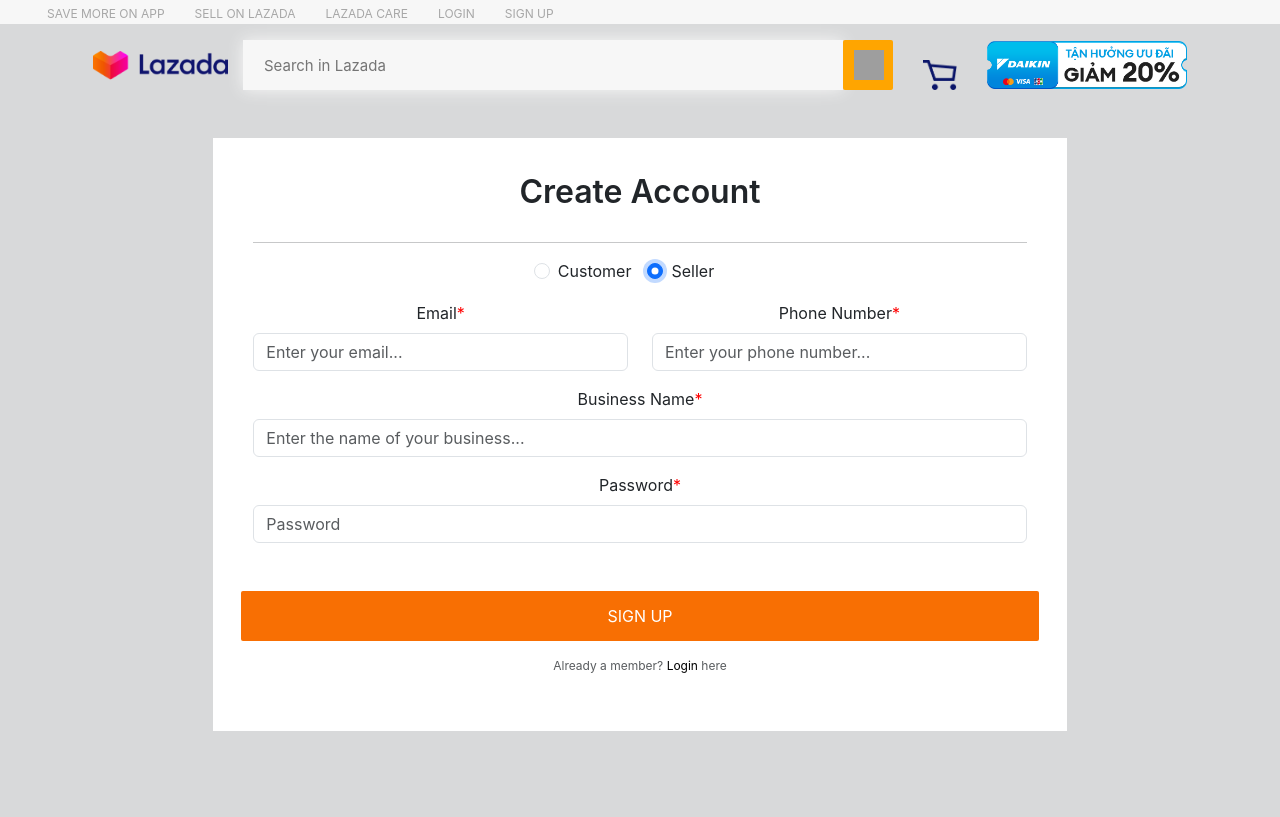
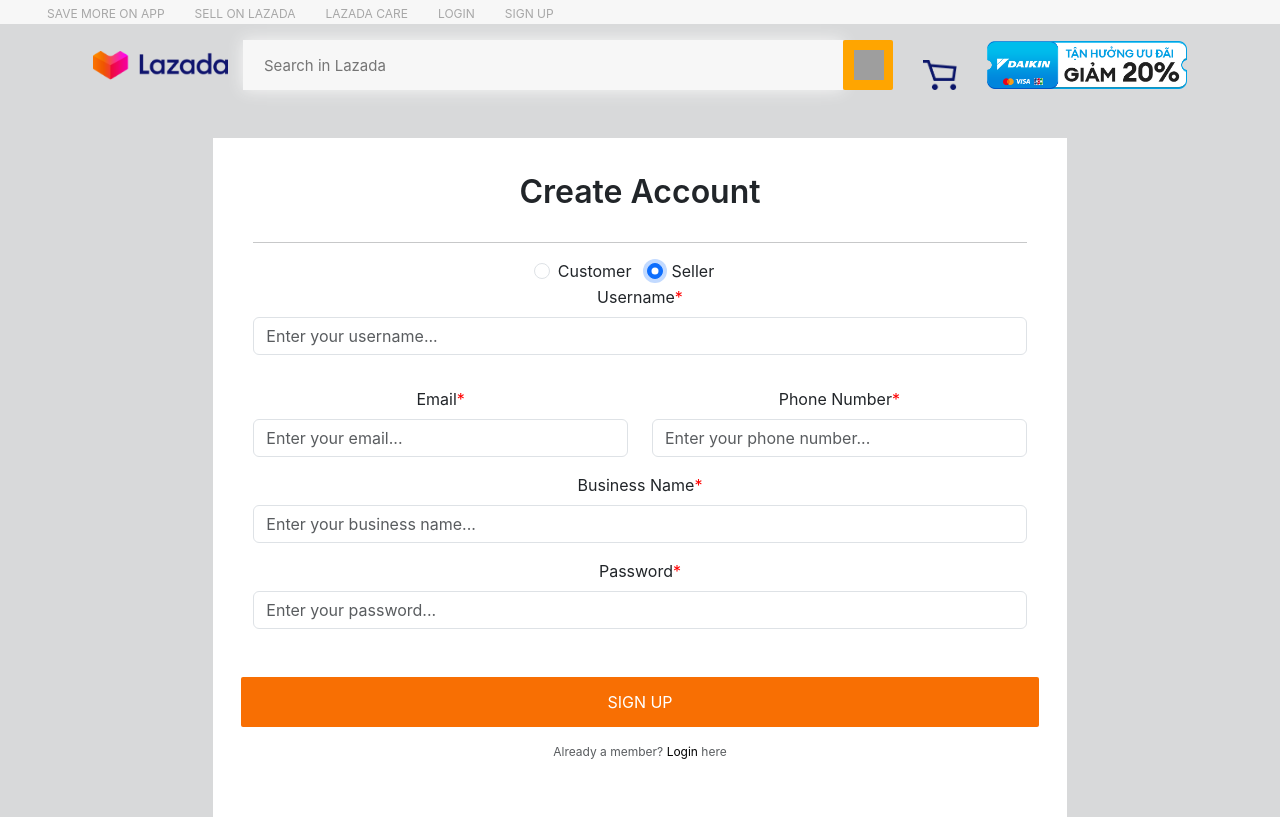
Before and after one commit to akaps98/COSC2769-Group-Project, a React (Create React App) app in the folder client/: page /register in a window 1280 px wide. Both pictures are taken after a click on the radio button 655 px from the left and 271 px from the top of the page. Built offline with nearby package versions, Linux system fonts and the light colour scheme; no server answers; grey boxes are pictures that could not be loaded.

Commit message:
edit react

```diff
--- a/client/package.json
+++ b/client/package.json
@@ -7,6 +7,7 @@
     "@testing-library/react": "^13.4.0",
     "@testing-library/user-event": "^13.5.0",
     "axios": "^1.4.0",
+    "bootstrap": "^5.3.1",
     "react": "^18.2.0",
     "react-dom": "^18.2.0",
     "react-router-dom": "^6.15.0",
--- a/client/src/App.js
+++ b/client/src/App.js
@@ -5,6 +5,7 @@ import Carousel from "./components/Carousel";
 import Login from "./components/Login";
 import Register from "./components/Register";
 import ProductDetail from "./components/ProductDetail";
+import Logout from "./components/Logout";
 
 function App() {
   return (
@@ -17,6 +18,7 @@ function App() {
             <Route exact path="/login" element={<Login />} />
             <Route exact path="/register" element={<Register />} />
             <Route exact path="/detail" element={<ProductDetail />} />
+            <Route exact path="/logout" element={<Logout />} />
           </Routes>
         </div>
       </div>
--- a/client/src/components/CustomerRegister.js
+++ b/client/src/components/CustomerRegister.js
@@ -1,27 +1,106 @@
 import React from "react";
 import { Link } from "react-router-dom";
+import { useState, useEffect } from "react";
+import Axios from 'axios';
 
 function CustomerRegister() {
+    const [username, setUsername] = useState("");
+    const [email, setEmail] = useState("");
+    const [phone, setPhone] = useState("");
+    const [address, setAddress] = useState("");
+    const [password, setPassword] = useState("");
+
+    Axios.defaults.withCredentials = true;
+
+    const register = event => {
+        event.preventDefault();
+
+        Axios.post('http://localhost:3001/register', {
+            username: username,
+            password: password,
+            role: "customer",
+            email: email,
+            phone: phone,
+            address_business: address
+        }).then((response) => {
+            if (response.data.message) {
+                alert(JSON.stringify(response.data.message)); //success
+                window.location.href = '/login';
+            } else {
+                alert(JSON.stringify(response.data)); //error
+            }
+            console.log(response);
+        });
+    };
+
     return (
-        <form className="row">
+        <form onSubmit={register} className="row">
+            <div className="mb-3">
+                <label className="form-label">Username<span>*</span></label>
+                <input
+                    className="form-control"
+                    id="userName"
+                    type="text"
+                    placeholder="Enter your username..."
+                    minLength="4" maxLength="15"
+                    title="Username length should be from 4 to 15."
+                    onChange={(e) => setUsername(e.target.value)}
+                    value={username}
+                    required
+                />
+            </div>
             <div className="my-3 col-sm-6">
                 <label className="form-label">Email<span>*</span></label>
-                <input placeholder="Enter your email..." id="userEmail" className="form-control register-form" />
+                <input
+                    className="form-control register-form"
+                    id="userEmail"
+                    type="email"
+                    placeholder="Enter your email..."
+                    onChange={(e) => setEmail(e.target.value)}
+                    value={email}
+                    required
+                />
             </div>
             <div className="my-3 col-sm-6">
                 <label className="form-label">Phone Number<span>*</span></label>
-                <input placeholder="Enter your phone number..." id="userPhone" className="form-control" />
+                <input
+                    className="form-control"
+                    id="userPhone"
+                    type="text"
+                    placeholder="Enter your phone number..."
+                    onChange={(e) => setPhone(e.target.value)}
+                    value={phone}
+                    required
+                />
             </div>
             <div className="mb-3">
                 <label className="form-label">Address<span>*</span></label>
-                <input placeholder="Enter your address..." id="userAddress" className="form-control" />
+                <input
+                    className="form-control"
+                    id="userAddress"
+                    type="text"
+                    placeholder="Enter your address..."
+                    onChange={(e) => setAddress(e.target.value)}
+                    value={address}
+                    required
+                />
             </div>
             <div className="mb-5">
                 <label className="form-label">Password<span>*</span></label>
-                <input id="password" className="form-control" placeholder="Password" />
+                <input
+                    className="form-control"
+                    id="password"
+                    type="password"
+                    placeholder="Enter your password..."
+                    minLength="8" maxLength="20"
+                    title="Password length should be from 8 to 20."
+                    onChange={(e) => setPassword(e.target.value)}
+                    value={password}
+                    required
+                />
             </div>
-            <button className="login-btn col-12 mb-3" onClick={(e) => e.preventDefault()}>SIGN UP</button>
-            <p className="text-muted link-text">Already a member? <Link to={"/"}>Login</Link> here</p>
+            <button className="login-btn col-12 mb-3">SIGN UP</button>
+            <p className="text-muted link-text">Already a member? <Link to={"/login"}>Login</Link> here</p>
         </form>
     )
 }
--- a/client/src/components/Header.js
+++ b/client/src/components/Header.js
@@ -12,15 +12,15 @@ function Header() {
                         <li><a href="#">Save More on App</a></li>
                         <li><a href="#">Sell On Lazada</a></li>
                         <li><a href="#">Lazada Care</a></li>
-                        <li><a href="#">Login</a></li>
-                        <li><a href="#">Sign Up</a></li>
+                        <li><a href="/login">Login</a></li>
+                        <li><a href="/register">Sign Up</a></li>
                     </ul>
                 </nav>
             </div>
             <div className="headerBottom">
                 <div className="container d-flex justify-content-center align-items-center">
                     <div className="logo">
-                        <img src={logo}></img>
+                        <a href="/"><img src={logo}></img></a>
                     </div>
                     <form className="headerSearch d-flex">
                         <input type="text" className="searchText" id="searchText" placeholder="Search in Lazada"></input>
--- a/client/src/components/Login.js
+++ b/client/src/components/Login.js
@@ -1,25 +1,86 @@
 import React from "react";
 import { Link } from "react-router-dom";
+import { useState, useEffect } from "react";
+import Axios from 'axios';
+import Logout from './Logout';
 
 function Login() {
+    const [username, setUsername] = useState("");
+    const [password, setPassword] = useState("");
+
+    const [isLoggedIn, setIsLoggedIn] = useState(false)
+    const [user, setUser] = useState("")
+
+    Axios.defaults.withCredentials = true;
+
+    useEffect(() => {
+        Axios.get("http://localhost:3001/auth").then((response) => {
+            if (response.data.loggedIn) {
+                setIsLoggedIn(true);
+                setUser(response.data.user[0].username+' ('+response.data.user[0].role+')');
+            }
+        });
+    }, []);
+
+    const login = event => {
+        event.preventDefault();
+
+        Axios.post('http://localhost:3001/log/in', {
+            username: username,
+            password: password
+        }).then((response) => {
+            console.log(response);
+            if (response.data.message) {
+                alert(JSON.stringify(response.data.message)); //error type
+            } else {
+                alert("Hello, "+response.data+"!"); //success
+                window.location.reload();
+            }
+        });
+    };
+
     return (
         <>
+        {(isLoggedIn)
+            ?
+            <div className="pt-5">
+                <h2>You are logged in, {user}!</h2>
+                <Logout />
+            </div>
+            :
             <div className="login-container col-sm-4 mx-auto mt-5">
-                <form>
+                <form onSubmit={login}>
                     <h2>Welcome!</h2>
                     <hr />
                     <div className="my-3">
-                        <label className="form-label">Email or Phone Number</label>
-                        <input placeholder="Enter your email or phone number..." id="userId" className="form-control" />
+                        <label className="form-label">Username</label>
+                        <input
+                            className="form-control"
+                            id="userName"
+                            type="text"
+                            placeholder="Enter your username..."
+                            onChange={(e) => setUsername(e.target.value)}
+                            value={username}
+                            required
+                        />
                     </div>
                     <div className="mb-5">
                         <label className="form-label">Password</label>
-                        <input id="password" className="form-control" placeholder="Password" />
+                        <input
+                            className="form-control"
+                            id="password"
+                            type="password"
+                            placeholder="Enter your password..."
+                            onChange={(e) => setPassword(e.target.value)}
+                            value={password}
+                            required
+                        />
                     </div>
-                    <button className="login-btn col-12 mb-3" onClick={(e) => e.preventDefault()}>LOGIN</button>
+                    <button className="login-btn col-12 mb-3">LOGIN</button>
                     <p className="text-muted link-text">New member? <Link to={"/register"}>Register</Link> here</p>
                 </form>
             </div>
+        }
         </>
     )
 }
--- /dev/null
+++ b/client/src/components/Logout.js
@@ -0,0 +1,27 @@
+import React from "react";
+import Axios from 'axios';
+
+export default function Logout() {
+    Axios.defaults.withCredentials = true;
+
+    const logout = event => {
+        event.preventDefault();
+
+        Axios.get('http://localhost:3001/log/out').then((response) => {
+            alert(JSON.stringify(response.data));
+            window.location.href = '/'
+        });
+    };
+
+    return (
+        <>
+            <div className="login-container col-sm-4 mx-auto mt-5">
+                <form>
+                    <h2>Click to Log out</h2>
+                    <hr />
+                    <button className="login-btn col-12 mb-3" onClick={logout}>LOGOUT</button>
+                </form>
+            </div>
+        </>
+    )
+}
--- a/client/src/components/SellerRegister.js
+++ b/client/src/components/SellerRegister.js
@@ -1,27 +1,106 @@
 import React from "react";
 import { Link } from "react-router-dom";
+import { useState, useEffect } from "react";
+import Axios from 'axios';
 
 function SellerRegister(){
+    const [username, setUsername] = useState("");
+    const [email, setEmail] = useState("");
+    const [phone, setPhone] = useState("");
+    const [business, setBusiness] = useState("");
+    const [password, setPassword] = useState("");
+
+    Axios.defaults.withCredentials = true;
+
+    const register = event => {
+        event.preventDefault();
+
+        Axios.post('http://localhost:3001/register', {
+            username: username,
+            password: password,
+            role: "seller",
+            email: email,
+            phone: phone,
+            address_business: business
+        }).then((response) => {
+            if (response.data.message) {
+                alert(JSON.stringify(response.data.message)); //success
+                window.location.href = '/login'
+            } else {
+                alert(JSON.stringify(response.data));
+            }
+            console.log(response)
+        });
+    };
+
     return(
-        <form className="row">
+        <form onSubmit={register} className="row">
+            <div className="mb-3">
+                <label className="form-label">Username<span>*</span></label>
+                <input
+                    className="form-control"
+                    id="userName"
+                    type="text"
+                    placeholder="Enter your username..."
+                    minLength="4" maxLength="15"
+                    title="Username length should be from 4 to 15."
+                    onChange={(e) => setUsername(e.target.value)}
+                    value={username}
+                    required
+                />
+            </div>
             <div className="my-3 col-sm-6">
                 <label className="form-label">Email<span>*</span></label>
-                <input placeholder="Enter your email..." id="userEmail" className="form-control" />
+                <input
+                    className="form-control register-form"
+                    id="userEmail"
+                    type="email"
+                    placeholder="Enter your email..."
+                    onChange={(e) => setEmail(e.target.value)}
+                    value={email}
+                    required
+                />
             </div>
             <div className="my-3 col-sm-6">
                 <label className="form-label">Phone Number<span>*</span></label>
-                <input placeholder="Enter your phone number..." id="userPhone" className="form-control" />
+                <input
+                    className="form-control"
+                    id="userPhone"
+                    type="text"
+                    placeholder="Enter your phone number..."
+                    onChange={(e) => setPhone(e.target.value)}
+                    value={phone}
+                    required
+                />
             </div>
             <div className="mb-3">
                 <label className="form-label">Business Name<span>*</span></label>
-                <input placeholder="Enter the name of your business..." id="userAddress" className="form-control" />
+                <input
+                    className="form-control"
+                    id="userBusiness"
+                    type="text"
+                    placeholder="Enter your business name..."
+                    onChange={(e) => setBusiness(e.target.value)}
+                    value={business}
+                    required
+                />
             </div>
             <div className="mb-5">
                 <label className="form-label">Password<span>*</span></label>
-                <input id="password" className="form-control" placeholder="Password" />
+                <input
+                    className="form-control"
+                    id="password"
+                    type="password"
+                    placeholder="Enter your password..."
+                    minLength="8" maxLength="20"
+                    title="Password length should be from 8 to 20."
+                    onChange={(e) => setPassword(e.target.value)}
+                    value={password}
+                    required
+                />
             </div>
-            <button className="login-btn col-12 mb-3" onClick={(e) => e.preventDefault()}>SIGN UP</button>
-            <p className="text-muted link-text">Already a member? <Link to={"/"}>Login</Link> here</p>
+            <button className="login-btn col-12 mb-3">SIGN UP</button>
+            <p className="text-muted link-text">Already a member? <Link to={"/login"}>Login</Link> here</p>
         </form>
     )
 }
```
Also changed, not shown: client/src/components/Register.js (+25 -2 lines), 1 other file (tests, documents, lock files or other folders).
